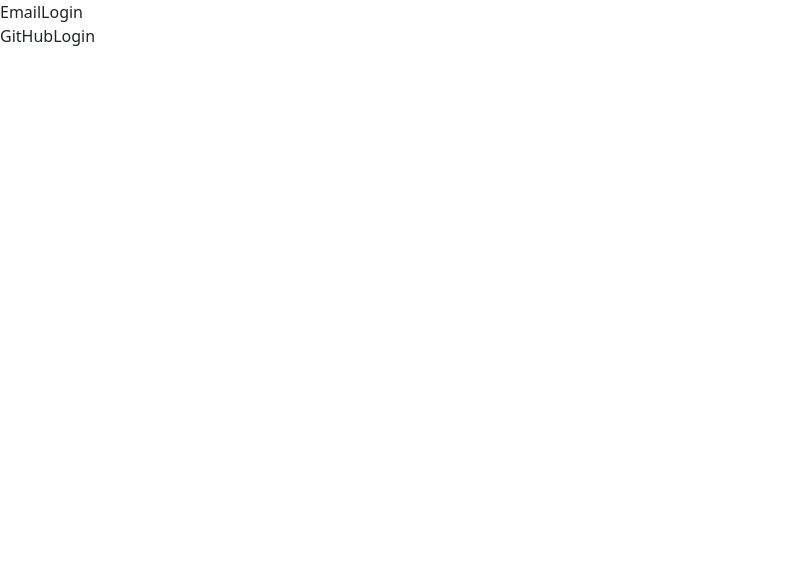
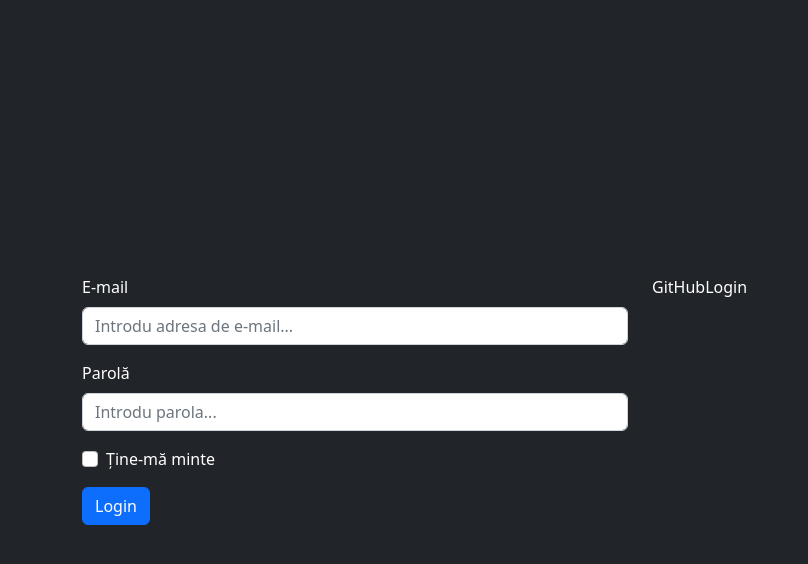
Before and after one commit to superBleep/FMI_POO_Interface, a React (Vite) app: page / in a window 1280 px wide. Shown: the top 564 px of the page, without its empty margins (0-808 px from the left). Built offline with nearby package versions, Linux system fonts and the light colour scheme.

Commit message:
Created email login

```diff
--- a/package.json
+++ b/package.json
@@ -11,6 +11,7 @@
   "dependencies": {
     "bootstrap": "^5.2.3",
     "react": "^18.2.0",
+    "react-bootstrap": "^2.7.2",
     "react-dom": "^18.2.0"
   },
   "devDependencies": {
--- a/src/components/App.jsx
+++ b/src/components/App.jsx
@@ -2,8 +2,11 @@ import Login from "./Login";
 
 export default function App() {
 	return (
-		<>
+		<div style={{
+			height: '100vh',
+			backgroundColor: 'var(--bs-dark)'
+		}}>
 			<Login />
-		</>
+		</div>
 	)
 }
--- a/src/components/EmailLogin.jsx
+++ b/src/components/EmailLogin.jsx
@@ -1,5 +1,26 @@
+import Form from 'react-bootstrap/Form';
+import Button from 'react-bootstrap/Button';
+
 export default function EmailLogin() {
     return (
-        <div>EmailLogin</div>
+        <Form>
+            <Form.Group controlId='login-email' className='mb-3'>
+                <Form.Label>E-mail</Form.Label>
+                <Form.Control type='email' placeholder='Introdu adresa de e-mail...' />
+            </Form.Group>
+
+            <Form.Group controlId='login-pass' className='mb-3'>
+                <Form.Label>Parolă</Form.Label>
+                <Form.Control type='password' placeholder='Introdu parola...' />
+            </Form.Group>
+
+            <Form.Group controlId='login-remember' className='mb-3'>
+                <Form.Check type='checkbox' label='Ține-mă minte' />
+            </Form.Group>
+
+            <Button variant='primary' type='submit'>
+                Login
+            </Button>
+        </Form>
     )
 }
--- a/src/components/Login.jsx
+++ b/src/components/Login.jsx
@@ -1,11 +1,17 @@
 import EmailLogin from "./EmailLogin";
 import GitHubLogin from "./GitHubLogin";
 
+import Container from 'react-bootstrap/Container';
+import Row from 'react-bootstrap/Row';
+import Col from 'react-bootstrap/Col';
+
 export default function Login() {
     return (
-        <>
-            <EmailLogin />
-            <GitHubLogin />
-        </>
+        <Container className="position-absolute top-50 start-50 translate-middle text-white">
+            <Row>
+                <Col><EmailLogin /></Col>
+                <Col><GitHubLogin /></Col>
+            </Row>
+        </Container>
     )
 }
```
Also changed, not shown: src/main.jsx (+4 -4 lines), 1 other file (tests, documents, lock files or other folders).
